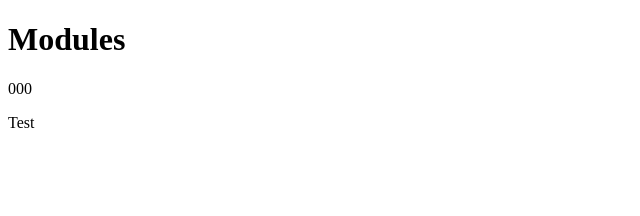
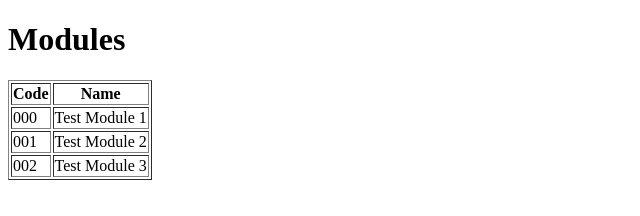
Before and after one commit to kevin-chalmers/students-v2, a website: page static/all_modules.html in a window 1280 px wide. Shown: the whole page, without its empty margins (0-640 px from the left). Drawn offline with nearby package versions, Linux system fonts and the light colour scheme.

Commit message:
Added ng-repeat to all_modules.

```diff
--- a/static/all_modules.html
+++ b/static/all_modules.html
@@ -9,8 +9,16 @@
     <body>
         <h1>Modules</h1>
         <div ng-app="mainApp" ng-controller="moduleController">
-            <p>{{ module.code }}</p>
-            <p>{{ module.name }}</p>
+            <table border = 1>
+                <tr>
+                    <th>Code</th>
+                    <th>Name</th>
+                </tr>
+                <tr ng-repeat="module in modules">
+                    <td>{{ module.code }}</td>
+                    <td>{{ module.name }}</td>
+                </tr>
+            </table>
         </div>
     </body>
 </html>
--- a/static/all_modules.js
+++ b/static/all_modules.js
@@ -3,5 +3,9 @@
 var mainApp = angular.module("mainApp", []);
 
 mainApp.controller("moduleController", function($scope, $http) {
-    $scope.module = new Module("000", "Test");
+    $scope.modules = [
+        new Module("000", "Test Module 1"),
+        new Module("001", "Test Module 2"),
+        new Module("002", "Test Module 3")
+    ];
 });
```
